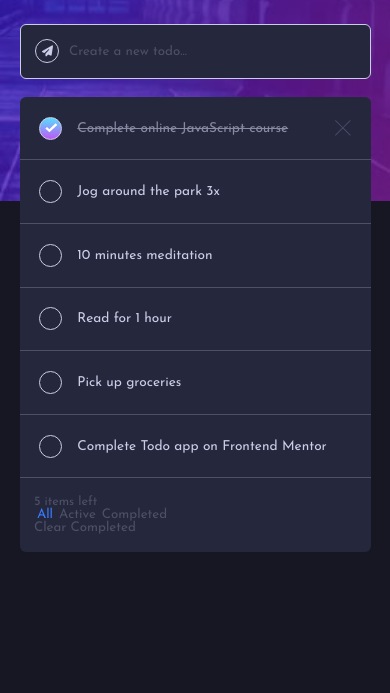
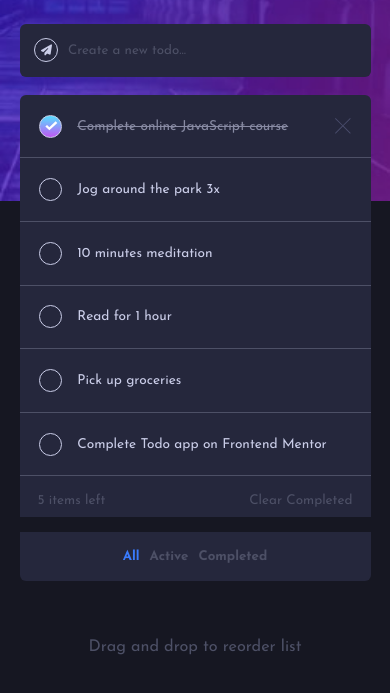
Before and after one commit to Jh3xy/todo-app, a plain HTML site: page index.html in a window 390 px wide. Shown: the part 111-804 px from the top of the page. Drawn offline with Linux system fonts and the light colour scheme.

Commit message:
update layout

```diff
--- /dev/null
+++ b/assets/animations.css
@@ -0,0 +1,68 @@
+/* ----------------------------------------------
+ * Generated by Animista on 2025-10-26 14:4:18
+ * Licensed under FreeBSD License.
+ * See http://animista.net/license for more info.
+ * w: http://animista.net, t: @cssanimista
+ * ---------------------------------------------- */
+
+/**
+ * ----------------------------------------
+ * animation shake-horizontal
+ * ----------------------------------------
+ */
+@-webkit-keyframes shake-horizontal {
+  0%,
+  100% {
+    -webkit-transform: translateX(0);
+            transform: translateX(0);
+  }
+  10%,
+  30%,
+  50%,
+  70% {
+    -webkit-transform: translateX(-10px);
+            transform: translateX(-10px);
+  }
+  20%,
+  40%,
+  60% {
+    -webkit-transform: translateX(10px);
+            transform: translateX(10px);
+  }
+  80% {
+    -webkit-transform: translateX(8px);
+            transform: translateX(8px);
+  }
+  90% {
+    -webkit-transform: translateX(-8px);
+            transform: translateX(-8px);
+  }
+}
+@keyframes shake-horizontal {
+  0%,
+  100% {
+    -webkit-transform: translateX(0);
+            transform: translateX(0);
+  }
+  10%,
+  30%,
+  50%,
+  70% {
+    -webkit-transform: translateX(-10px);
+            transform: translateX(-10px);
+  }
+  20%,
+  40%,
+  60% {
+    -webkit-transform: translateX(10px);
+            transform: translateX(10px);
+  }
+  80% {
+    -webkit-transform: translateX(8px);
+            transform: translateX(8px);
+  }
+  90% {
+    -webkit-transform: translateX(-8px);
+            transform: translateX(-8px);
+  }
+}
--- a/assets/app.js
+++ b/assets/app.js
@@ -67,6 +67,9 @@ btn.addEventListener("click", () => {
     if (taskInput.value === '') {
 
         taskInputArea.classList.add('shake-horizontal')
+        setTimeout(() => {
+             taskInputArea.classList.remove('shake-horizontal');
+        }, 2000); // time in milliseconds (1000ms = 1 second)
         // console.log("invalid");
     } else {
         taskInputArea.classList.remove('shake-horizontal')
--- a/assets/queries.css
+++ b/assets/queries.css
@@ -11,5 +11,44 @@
     header{
          background-image: url(../images/bg-mobile-dark.jpg);
     }
+    .status-bar {
+    display: grid;
+    grid-template-areas:
+      "items-left clear-completed"
+      "filters filters";
+    grid-template-columns: 1fr auto; /* adjust to taste */
+    grid-template-rows: auto auto;
+    row-gap: 10px;
 
+  }
+  /* .filters {
+    grid-area: filters;
+    justify-self: center;
+    align-self: center;
+    background-color: var(--color-surface);
+    padding:  1 rem;
+    border-radius: 6px;
+    margin-top: 40px;
+    } */
+    .filters {
+        grid-area: filters;
+        justify-self: center;
+        align-self: start;
+        position: relative;
+        padding-top: 15px; /* 👈 behaves like margin-top visually */
+        width: 100%;
+        justify-content: center;
+  }
+  .filter-btn{
+    padding-top: 1rem;
+  }
+  .filters::before {
+    content: "";
+    position: absolute;
+    top: 0;
+    left: 0;
+    right: 0;
+    height: 15px; /* same as padding-top */
+    background: var(--color-bg);
+  }
 }
--- a/assets/styles.css
+++ b/assets/styles.css
@@ -66,6 +66,12 @@ input{
 body.dark input{
     caret-color:  var(--blue-500);
 }
+body.dark .task-input-area{
+    border: transparent;
+}
+body .task-input-area{
+    border: 1px solid var(--color-text);
+}
 img,
 button{
     cursor: pointer;
@@ -118,7 +124,7 @@ h1{
     background-color: var(--color-surface) ;
     border-radius: 6px;
     padding: .8rem;
-    border: 1px solid var(--color-text);
+
 }
 .add-task-btn{
     width: 24px;
@@ -224,30 +230,46 @@ input#task-input::placeholder{
    width: 16px;
 }
 .status-bar{
-    font-size: .7rem;
-    color:  var(--color-muted);
+    display: grid;
+    grid-template-areas:  "items-left filters clear-completed";
+    align-items: center;
     background-color: var(--color-surface);
-    padding: 1rem .8rem;
+    padding-top: 1rem;
+    padding-bottom: 1rem;
+    border-bottom-left-radius: 6px;
     border-bottom-right-radius: 6px;
-    border-bottom-left-radius: 6px;
 }
-.status-count{
-
+.status-bar .items-left{
+    justify-self: start;
+    font-size: .75rem;
+    color: var(--color-muted);
+    grid-area: items-left ;
+    padding-left: 1rem;
 }
-.sort-tasks{
-    font-size: .8rem;
+.status-bar .filters{
+    gap: 10px;
+    color: var(--color-muted);
+    grid-area:  filters;
+}
+.status-bar .filters .filter-btn{
     font-weight: 700;
-
 }
-.highlight{
+.status-bar .filters .filter-btn.highlight{
     color: var(--blue-500);
 }
-.sort-btn{
-    margin: 0 3px;
+.clear-completed-btn{
+    justify-self: end;
+    font-size: .75rem;
+    color: var(--color-muted);
+    grid-area: clear-completed ;
+    padding-right: 1rem;
 }
-.clear-btn{
-
-
+.description{
+    text-align: center;
+    margin-top: 3rem;
+    color: var(--color-muted);
+    font-size: .9rem;
+    line-height: 1.6;
 }
 
 
@@ -257,10 +279,7 @@ input#task-input::placeholder{
 
 
 
-
-
-
-/* Keyframes and  Classes */
+/* Keyframes  Classes: Check animations.css for Keyframes */
 .shake-horizontal {
 	-webkit-animation: shake-horizontal 0.8s cubic-bezier(0.455, 0.030, 0.515, 0.955) both;
 	        animation: shake-horizontal 0.8s cubic-bezier(0.455, 0.030, 0.515, 0.955) both;
@@ -268,72 +287,3 @@ input#task-input::placeholder{
     border:  1px solid var(--color-error);
     background-color: var(--color-error-bg);
 }
-
-/* ----------------------------------------------
- * Generated by Animista on 2025-10-26 14:4:18
- * Licensed under FreeBSD License.
- * See http://animista.net/license for more info.
- * w: http://animista.net, t: @cssanimista
- * ---------------------------------------------- */
-
-/**
- * ----------------------------------------
- * animation shake-horizontal
- * ----------------------------------------
- */
-@-webkit-keyframes shake-horizontal {
-  0%,
-  100% {
-    -webkit-transform: translateX(0);
-            transform: translateX(0);
-  }
-  10%,
-  30%,
-  50%,
-  70% {
-    -webkit-transform: translateX(-10px);
-            transform: translateX(-10px);
-  }
-  20%,
-  40%,
-  60% {
-    -webkit-transform: translateX(10px);
-            transform: translateX(10px);
-  }
-  80% {
-    -webkit-transform: translateX(8px);
-            transform: translateX(8px);
-  }
-  90% {
-    -webkit-transform: translateX(-8px);
-            transform: translateX(-8px);
-  }
-}
-@keyframes shake-horizontal {
-  0%,
-  100% {
-    -webkit-transform: translateX(0);
-            transform: translateX(0);
-  }
-  10%,
-  30%,
-  50%,
-  70% {
-    -webkit-transform: translateX(-10px);
-            transform: translateX(-10px);
-  }
-  20%,
-  40%,
-  60% {
-    -webkit-transform: translateX(10px);
-            transform: translateX(10px);
-  }
-  80% {
-    -webkit-transform: translateX(8px);
-            transform: translateX(8px);
-  }
-  90% {
-    -webkit-transform: translateX(-8px);
-            transform: translateX(-8px);
-  }
-}
--- a/index.html
+++ b/index.html
@@ -11,6 +11,7 @@
     <script src="https://kit.fontawesome.com/3b06dad15d.js" crossorigin="anonymous"></script>
 
   <link rel="stylesheet" href="./assets/styles.css">
+  <link rel="stylesheet" href="./assets/animations.css">
   <link rel="stylesheet" href="./assets/queries.css">
   <script src="./assets/app.js" defer></script>
 
@@ -76,19 +77,18 @@
           <img src="./images/icon-cross.svg" alt="delete task" class="delete__task-btn">
         </li>
       </ul>
-      <div class="status-bar ">
-        <span class="task-status ">
-          <span class="status-count">5</span> items left
-        </span>
-        <span class="sort-tasks flex">
-          <button class="sort-btn all highlight">All</button>
-          <button class="sort-btn active">Active</button>
-          <button class="sort-btn completed">Completed</button>
-        </span>
-        <button class="clear-btn">
-          Clear Completed
-        </button>
+      <div class="status-bar">
+        <span class="items-left">5 items left</span>
+        <div class="filters flex">
+          <button class="filter-btn all highlight" >All</button>
+          <button class="filter-btn active">Active</button>
+          <button class="filter-btn completed">Completed</button>
+        </div>
+        <button class="clear-completed-btn">Clear Completed</button>
       </div>
+      <p class="description">
+        Drag and drop to reorder list
+      </p>
     </div>
    </header>
 
```
